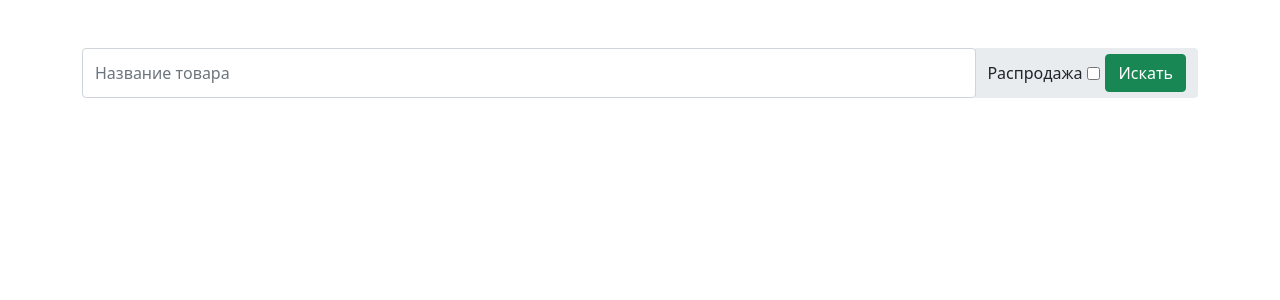
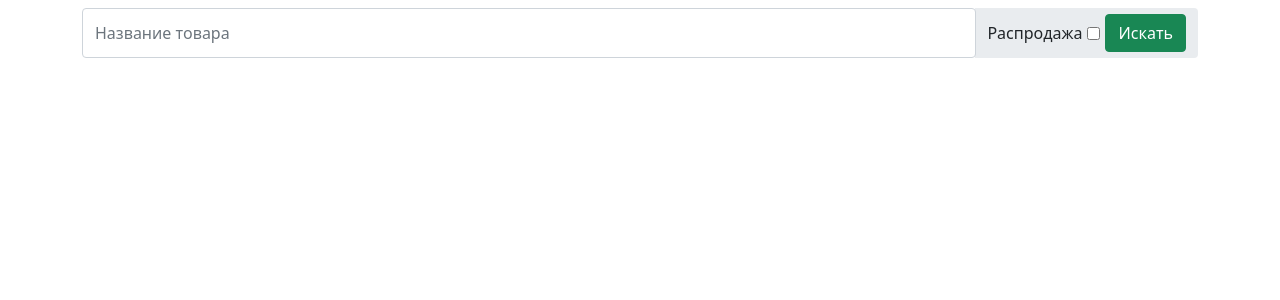
Before and after one commit to lautarianoo/shop_website, a Django app: page / in a window 1280 px wide. Shown: the part 56-356 px from the top of the page. Run offline with Django 3.2, Linux system fonts and the light colour scheme; data comes from the database, SQL or seed files in the repository; data that the repository does not hold is empty; some libraries are stand-ins or nearby versions.

Commit message:
complete search

```diff
--- a/mainapp/urls.py
+++ b/mainapp/urls.py
@@ -17,4 +17,5 @@ urlpatterns = [
     path('registration/', RegistrationView.as_view(), name='register'),
     path('logout/', LogoutView.as_view(next_page='/'), name='logout'),
     path('profile/', ProfileView.as_view(), name='profile'),
+    path('search', SearchingView.as_view(), name='search'),
 ]
--- a/templates/mainapp/base.html
+++ b/templates/mainapp/base.html
@@ -48,9 +48,8 @@
         <!-- Page Content-->
         <div class="container">
             <div class="row">
-        <div class="album py-5">
-
-    <form action="" class="input-group rounded mb-5" method="get">
+            {% block content %}
+            <form action="{% url 'search' %}" class="input-group rounded mt-2" method="get">
                    <input type="search" class="form-control rounded" placeholder="Название товара" aria-label="Search"
                aria-describedby="search-addon" name="q" />
              <span class="input-group-text border-0" id="search-addon">
@@ -59,10 +58,7 @@
                <button class="btn btn-success" type="submit">Искать</button>
              </span>
         </form>
-    </div>
-        </div>
-                <div class="col-lg-9">
-                    {% block content %}
+                <div class="col-lg-10">
                         {% if messages %}
                         {% for message in messages %}
                             <div class="alert alert-success alert-dismissible fade show mt-5" role="alert">
@@ -71,11 +67,10 @@
                         </div>
                         {% endfor %}
                     {% endif %}
-
              <div class="row">
               {% for product in products %}
               <div class="col-lg-4 col-md-6 mb-4" style="margin-top: 5%">
-                <div class="card h-100">
+                <div class="card h-50">
                   <a href="{{ product.get_absolute_url }}"><img class="card-img-top" src="{{ product.image.url }}" alt=""></a>
                   <div class="card-body">
                     <h4 class="card-title">
```
Lines whose indentation alone changed are shown as unchanged.
